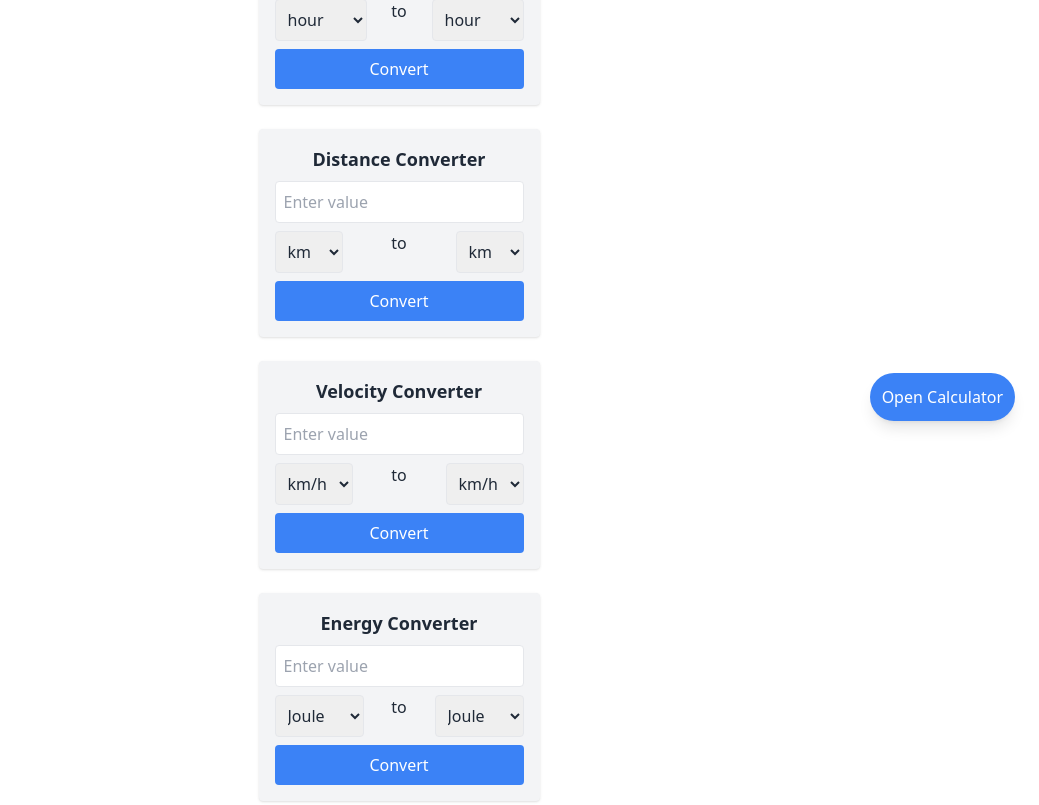
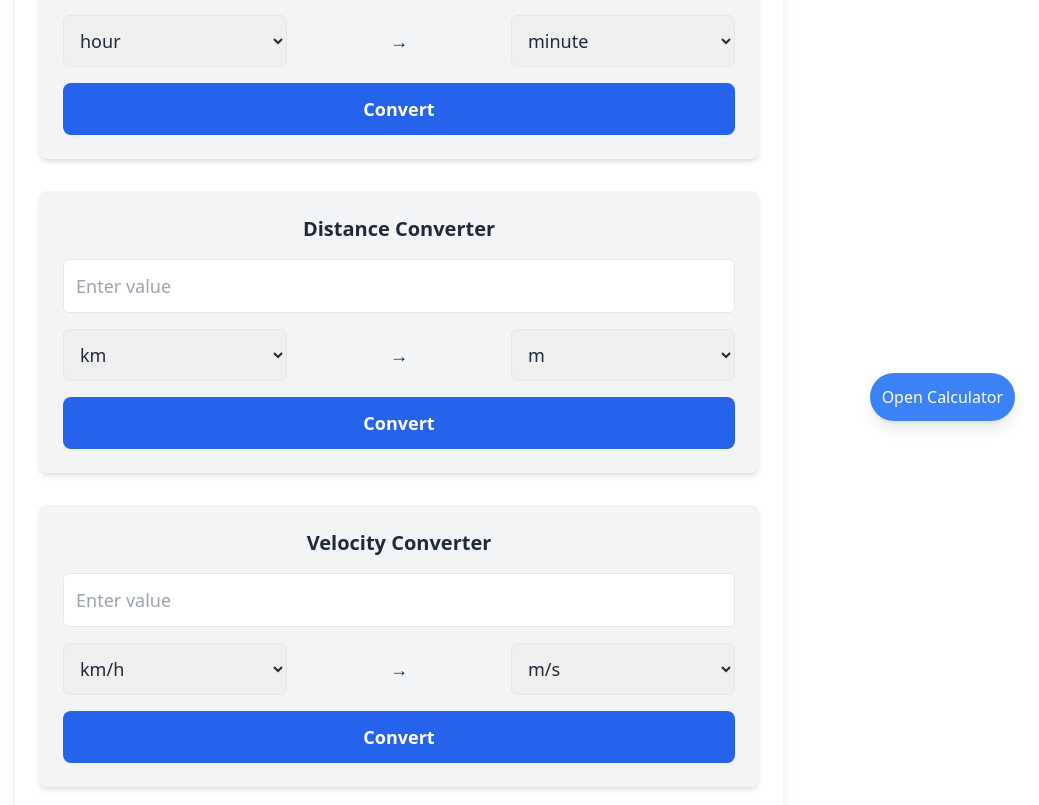
Before and after one commit to almubin78/Physics-Problems-solving-website, a React (Create React App) app: page /simple-calculate in a window 1280 px wide. Shown: the part 355-1160 px from the top of the page, without its empty margins (241-1280 px from the left). Built offline with nearby package versions, Linux system fonts and the light colour scheme.

Commit message:
this is more readable part for simple calculate area

```diff
--- a/src/SimpleCalculate/SimpleCalculate.js
+++ b/src/SimpleCalculate/SimpleCalculate.js
@@ -63,8 +63,16 @@ const SimpleCalculate = () => {
     return (value * energyUnits[from]) / energyUnits[to];
   };
 
-  const handleConversion = (converterFunction, setConvertedValue, value, from, to) => {
-    setConvertedValue(converterFunction(parseFloat(value), from, to).toFixed(2));
+  const handleConversion = (
+    converterFunction,
+    setConvertedValue,
+    value,
+    from,
+    to
+  ) => {
+    setConvertedValue(
+      converterFunction(parseFloat(value), from, to).toFixed(2)
+    );
   };
 
   const timeUnits = ["hour", "minute", "second"];
@@ -151,226 +159,133 @@ const SimpleCalculate = () => {
       )}
 
       {/* Unit Converters */}
-      <div className="p-4 ">
-        <div className="mt-10">
-          <h2 className="text-2xl font-bold text-center mb-4">
-            Unit Converters
-          </h2>
+      {/* Unit Converters */}
+      <div className="w-full max-w-3xl mx-auto p-6 bg-white dark:bg-gray-900 rounded-lg shadow-lg">
+        <h2 className="text-3xl font-bold text-center mb-6 text-gray-800 dark:text-white">
+          Unit Converters
+        </h2>
 
-          {/* Time Converter */}
-          <div className="mb-6 p-4 bg-gray-100 dark:bg-gray-800 rounded shadow">
-            <h3 className="text-lg font-semibold">Time Converter</h3>
+        {[
+          {
+            title: "Time Converter",
+            value: timeValue,
+            setValue: setTimeValue,
+            fromUnit: timeFromUnit,
+            setFromUnit: setTimeFromUnit,
+            toUnit: timeToUnit,
+            setToUnit: setTimeToUnit,
+            units: timeUnits,
+            convertedValue: timeConvertedValue,
+            converter: convertTime,
+            setConvertedValue: setTimeConvertedValue,
+          },
+          {
+            title: "Distance Converter",
+            value: distanceValue,
+            setValue: setDistanceValue,
+            fromUnit: distanceFromUnit,
+            setFromUnit: setDistanceFromUnit,
+            toUnit: distanceToUnit,
+            setToUnit: setDistanceToUnit,
+            units: distanceUnits,
+            convertedValue: distanceConvertedValue,
+            converter: convertDistance,
+            setConvertedValue: setDistanceConvertedValue,
+          },
+          {
+            title: "Velocity Converter",
+            value: velocityValue,
+            setValue: setVelocityValue,
+            fromUnit: velocityFromUnit,
+            setFromUnit: setVelocityFromUnit,
+            toUnit: velocityToUnit,
+            setToUnit: setVelocityToUnit,
+            units: velocityUnits,
+            convertedValue: velocityConvertedValue,
+            converter: convertVelocity,
+            setConvertedValue: setVelocityConvertedValue,
+          },
+          {
+            title: "Energy Converter",
+            value: energyValue,
+            setValue: setEnergyValue,
+            fromUnit: energyFromUnit,
+            setFromUnit: setEnergyFromUnit,
+            toUnit: energyToUnit,
+            setToUnit: setEnergyToUnit,
+            units: energyUnits,
+            convertedValue: energyConvertedValue,
+            converter: convertEnergy,
+            setConvertedValue: setEnergyConvertedValue,
+          },
+        ].map((converter, index) => (
+          <div
+            key={index}
+            className="mb-8 p-6 bg-gray-100 dark:bg-gray-800 rounded-lg shadow-md"
+          >
+            <h3 className="text-xl font-semibold text-gray-800 dark:text-white mb-4">
+              {converter.title}
+            </h3>
+
             <input
               type="number"
-              className="mt-2 p-2 border rounded w-full dark:bg-gray-700 dark:text-white"
+              className="w-full p-3 border rounded-md text-lg dark:bg-gray-700 dark:text-white"
               placeholder="Enter value"
-              onChange={(e) => setTimeValue(e.target.value)}
+              value={converter.value}
+              onChange={(e) => converter.setValue(e.target.value)}
             />
-            <div className="flex justify-between mt-2">
+
+            <div className="flex justify-between items-center mt-4">
               <select
-                className="p-2 border rounded dark:bg-gray-700 dark:text-white"
-                onChange={(e) => setTimeFromUnit(e.target.value)}
+                className="w-1/3 p-3 border rounded-md dark:bg-gray-700 dark:text-white text-lg"
+                value={converter.fromUnit}
+                onChange={(e) => converter.setFromUnit(e.target.value)}
               >
-                {timeUnits.map((unit) => (
+                {converter.units.map((unit) => (
                   <option key={unit} value={unit}>
                     {unit}
                   </option>
                 ))}
               </select>
-              <span className="px-2">to</span>
+
+              <span className="text-lg font-bold">→</span>
+
               <select
-                className="p-2 border rounded dark:bg-gray-700 dark:text-white"
-                onChange={(e) => setTimeToUnit(e.target.value)}
+                className="w-1/3 p-3 border rounded-md dark:bg-gray-700 dark:text-white text-lg"
+                value={converter.toUnit}
+                onChange={(e) => converter.setToUnit(e.target.value)}
               >
-                {timeUnits.map((unit) => (
+                {converter.units.map((unit) => (
                   <option key={unit} value={unit}>
                     {unit}
                   </option>
                 ))}
               </select>
             </div>
+
             <button
-              className="mt-2 p-2 bg-blue-500 text-white rounded w-full"
+              className="mt-4 w-full p-3 bg-blue-600 text-white rounded-lg font-semibold text-lg hover:bg-blue-700 transition"
               onClick={() =>
                 handleConversion(
-                  convertTime,
-                  setTimeConvertedValue,
-                  timeValue,
-                  timeFromUnit,
-                  timeToUnit
+                  converter.converter,
+                  converter.setConvertedValue,
+                  converter.value,
+                  converter.fromUnit,
+                  converter.toUnit
                 )
               }
             >
               Convert
             </button>
-            {timeConvertedValue && (
-              <p className="mt-2 text-center font-bold">
-                Converted: {timeConvertedValue}
+
+            {converter.convertedValue && (
+              <p className="mt-4 text-center text-lg font-bold text-gray-900 dark:text-white">
+                Converted: {converter.convertedValue}
               </p>
             )}
           </div>
-
-          {/* Distance Converter */}
-          <div className="mb-6 p-4 bg-gray-100 dark:bg-gray-800 rounded shadow">
-            <h3 className="text-lg font-semibold">Distance Converter</h3>
-            <input
-              type="number"
-              className="mt-2 p-2 border rounded w-full dark:bg-gray-700 dark:text-white"
-              placeholder="Enter value"
-              onChange={(e) => setDistanceValue(e.target.value)}
-            />
-            <div className="flex justify-between mt-2">
-              <select
-                className="p-2 border rounded dark:bg-gray-700 dark:text-white"
-                onChange={(e) => setDistanceFromUnit(e.target.value)}
-              >
-                {distanceUnits.map((unit) => (
-                  <option key={unit} value={unit}>
-                    {unit}
-                  </option>
-                ))}
-              </select>
-              <span className="px-2">to</span>
-              <select
-                className="p-2 border rounded dark:bg-gray-700 dark:text-white"
-                onChange={(e) => setDistanceToUnit(e.target.value)}
-              >
-                {distanceUnits.map((unit) => (
-                  <option key={unit} value={unit}>
-                    {unit}
-                  </option>
-                ))}
-              </select>
-            </div>
-            <button
-              className="mt-2 p-2 bg-blue-500 text-white rounded w-full"
-              onClick={() =>
-                handleConversion(
-                  convertDistance,
-                  setDistanceConvertedValue,
-                  distanceValue,
-                  distanceFromUnit,
-                  distanceToUnit
-                )
-              }
-            >
-              Convert
-            </button>
-            {distanceConvertedValue && (
-              <p className="mt-2 text-center font-bold">
-                Converted: {distanceConvertedValue}
-              </p>
-            )}
-          </div>
-
-          {/* Velocity Converter */}
-          <div className="mb-6 p-4 bg-gray-100 dark:bg-gray-800 rounded shadow">
-            <h3 className="text-lg font-semibold">Velocity Converter</h3>
-            <input
-              type="number"
-              className="mt-2 p-2 border rounded w-full dark:bg-gray-700 dark:text-white"
-              placeholder="Enter value"
-              onChange={(e) => setVelocityValue(e.target.value)}
-            />
-            <div className="flex justify-between mt-2">
-              <select
-                className="p-2 border rounded dark:bg-gray-700 dark:text-white"
-                onChange={(e) => setVelocityFromUnit(e.target.value)}
-              >
-                {velocityUnits.map((unit) => (
-                  <option key={unit} value={unit}>
-                    {unit}
-                  </option>
-                ))}
-              </select>
-              <span className="px-2">to</span>
-              <select
-                className="p-2 border rounded dark:bg-gray-700 dark:text-white"
-                onChange={(e) => setVelocityToUnit(e.target.value)}
-              >
-                {velocityUnits.map((unit) => (
-                  <option key={unit} value={unit}>
-                    {unit}
-                  </option>
-                ))}
-              </select>
-            </div>
-            <button
-              className="mt-2 p-2 bg-blue-500 text-white rounded w-full"
-              onClick={() =>
-                handleConversion(
-                  convertVelocity,
-                  setVelocityConvertedValue,
-                  velocityValue,
-                  velocityFromUnit,
-                  velocityToUnit
-                )
-              }
-            >
-              Convert
-            </button>
-            {velocityConvertedValue && (
-              <p className="mt-2 text-center font-bold">
-                Converted: {velocityConvertedValue}
-              </p>
-            )}
-          </div>
-
-          {/* Energy Converter */}
-          <div className="mb-6 p-4 bg-gray-100 dark:bg-gray-800 rounded shadow">
-            <h3 className="text-lg font-semibold">Energy Converter</h3>
-            <input
-              type="number"
-              className="mt-2 p-2 border rounded w-full dark:bg-gray-700 dark:text-white"
-              placeholder="Enter value"
-              onChange={(e) => setEnergyValue(e.target.value)}
-            />
-            <div className="flex justify-between mt-2">
-              <select
-                className="p-2 border rounded dark:bg-gray-700 dark:text-white"
-                onChange={(e) => setEnergyFromUnit(e.target.value)}
-              >
-                {energyUnits.map((unit) => (
-                  <option key={unit} value={unit}>
-                    {unit}
-                  </option>
-                ))}
-              </select>
-              <span className="px-2">to</span>
-              <select
-                className="p-2 border rounded dark:bg-gray-700 dark:text-white"
-                onChange={(e) => setEnergyToUnit(e.target.value)}
-              >
-                {energyUnits.map((unit) => (
-                  <option key={unit} value={unit}>
-                    {unit}
-                  </option>
-                ))}
-              </select>
-            </div>
-            <button
-              className="mt-2 p-2 bg-blue-500 text-white rounded w-full"
-              onClick={() =>
-                handleConversion(
-                  convertEnergy,
-                  setEnergyConvertedValue,
-                  energyValue,
-                  energyFromUnit,
-                  energyToUnit
-                )
-              }
-            >
-              Convert
-            </button>
-            {energyConvertedValue && (
-              <p className="mt-2 text-center font-bold">
-                Converted: {energyConvertedValue}
-              </p>
-            )}
-          </div>
-        </div>
+        ))}
       </div>
-
     </div>
   );
 };
```
